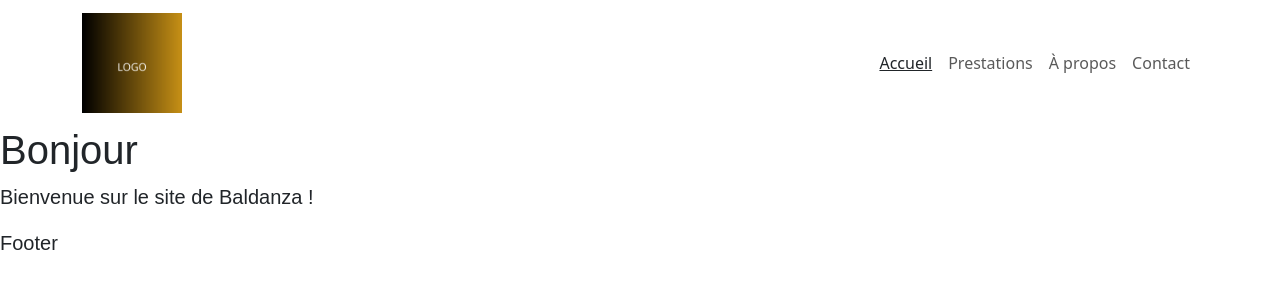
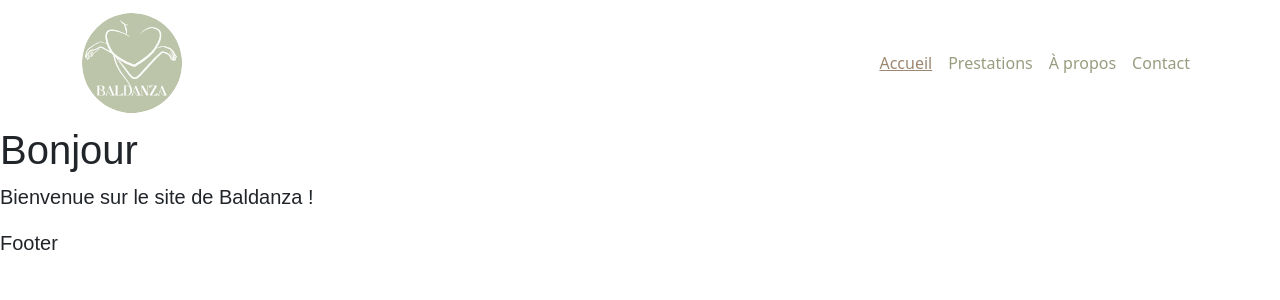
Before and after one commit to stephanelab/Baldanza, a React (Vite) app: page / in a window 1280 px wide. Shown: the top 300 px of the page. Built offline with nearby package versions, Linux system fonts and the light colour scheme.

Commit message:
header OK

```diff
--- a/index.html
+++ b/index.html
@@ -1,5 +1,5 @@
 <!doctype html>
-<html lang="en">
+<html lang="fr-FR">
   <head>
     <meta charset="UTF-8" />
     <link rel="icon" type="image/svg+xml" href="/favicon.svg" />
--- a/src/components/Header/index.jsx
+++ b/src/components/Header/index.jsx
@@ -1,5 +1,5 @@
 import { NavLink } from "react-router-dom"
-import logo from "../../assets/logo.png"
+import logo from "../../assets/Logo_BALDANZA.svg"
 import "./styles.scss"
 
 export default function Header() {
--- a/src/components/Header/styles.scss
+++ b/src/components/Header/styles.scss
@@ -1,10 +1,17 @@
 @use "../../styles/_variables" as *;
 
-.nav-link {
-  --bs-navbar-color: $green-color;
-  --bs-nav-link-hover-color: red;
-  &.active {
-    --bs-navbar-active-color: $secondary-color;
-    text-decoration: underline;
+.nav-link.active {
+  text-decoration: underline;
+}
+
+.nav-link:hover {
+  font-weight: bold;
+}
+
+#navbar {
+  --bs-navbar-color: #{$secondary-green};
+  --bs-navbar-active-color: #{$tertiary-brown};
+  &:hover {
+    --bs-navbar-hover-color: #{$secondary-green};
   }
 }
--- a/src/styles/_variables.scss
+++ b/src/styles/_variables.scss
@@ -1,5 +1,8 @@
-$primary-color: #ded4ca;
-$secondary-color: #b39f8f;
-$green-color: #bcc4ab;
+$primary-brown: #c6b8ad;
+$secondary-brown: #b29f8f;
+$tertiary-brown: #9d8772;
+$light-grey: #cccccc;
+$primary-green: #bcc4a9;
+$secondary-green: #999c7f;
 $black: black;
 $white: white;
```
Also changed, not shown: src/assets/Logo_BALDANZA.svg (added), src/assets/logo.png (deleted).
